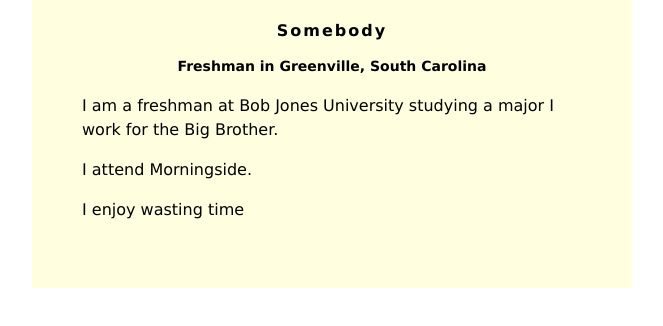
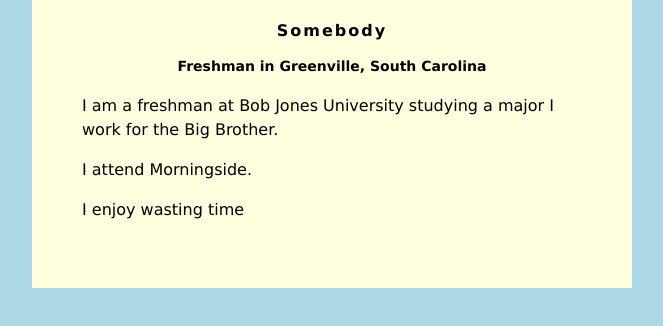
Before and after one commit to HU382/HU382.github.io, a plain HTML site: page index.html in a window 1280 px wide. Shown: the whole page, without its empty margins (308-971 px from the left). Drawn offline with Linux system fonts and the light colour scheme.

Commit message:
Update index.html

```diff
--- a/index.html
+++ b/index.html
@@ -2,7 +2,7 @@
 <head>
 <style>
 body {
-    background: lightred;
+    background: lightblue;
     font-family: Verdana;
 }
 #content {
```
